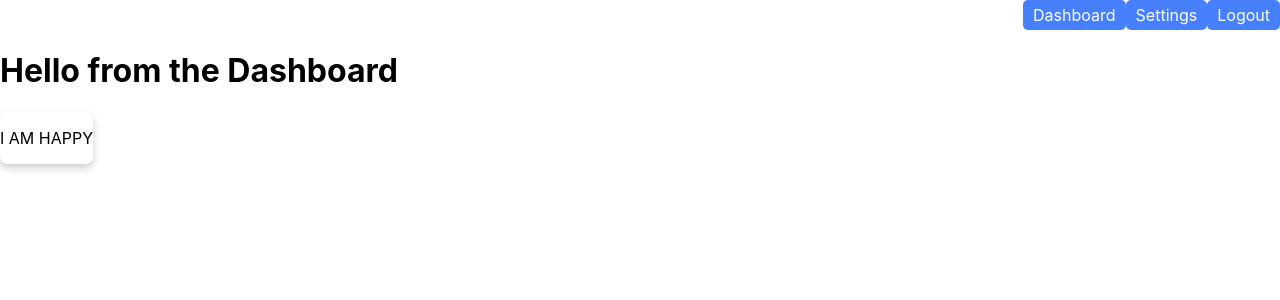
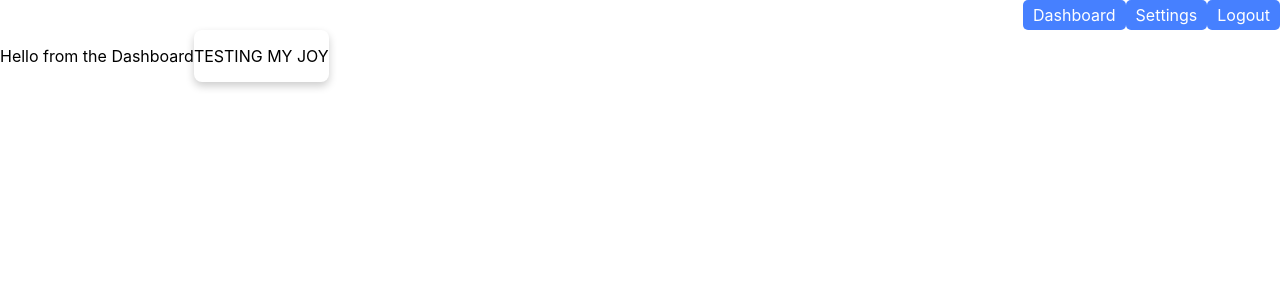
Before and after one commit to Gringo-Grego/error-tracker, a React (Create React App) app: page /dashboard in a window 1280 px wide. Both pictures are taken after typing "Sample", "Sample123" into the empty fields and a click on the button "Login". Shown: the top 300 px of the page. Built offline with nearby package versions, Linux system fonts and the light colour scheme.

Commit message:
themes context can be updated

```diff
--- a/src/App.js
+++ b/src/App.js
@@ -23,7 +23,7 @@ function App() {
       <Router>
         <ThemeContext.Provider value={{theme, setTheme}}>
           <Switch >
-            <ProtectedRoute exact path="/dashboard" component={Dashboard}/>
+            <ProtectedRoute exact path="/dashboard" component={Dashboard} />
             <ProtectedRoute exact path="/settings" component={Settings} />
             <Route exact path="/">
               <Login />
--- a/src/Components/Molecules/Card/card.module.css
+++ b/src/Components/Molecules/Card/card.module.css
@@ -1,11 +1,11 @@
 .card{
-    box-shadow: 0 4px 8px 0 rgba(0,0,0,0.2);
+    box-shadow: 0 4px 8px var(--color-shadow);
   transition: 0.3s;
   display: inline-block;
   border-radius: .5em;
 }
 .card:hover {
-    box-shadow: 0 8px 16px 0 rgba(0,0,0,0.2);
+    box-shadow: 0 8px 16px var(--color-shadow);
   }
 
   /* Add some padding inside the card container */
--- /dev/null
+++ b/src/auth/auth.module.css
@@ -0,0 +1,5 @@
+.main{
+    /* text-align: center; */
+    color:var(--color-font);
+    background-color:var(--color-background)
+}
--- a/src/auth/protected.route.js
+++ b/src/auth/protected.route.js
@@ -1,6 +1,7 @@
 import React from "react";
 import { Route, Redirect } from "react-router-dom";
 import Topnav from "../navigation/Topnav";
+import styles from './auth.module.css'
 // import auth from "./auth";
 
 export const ProtectedRoute = ({
@@ -16,7 +17,7 @@ export const ProtectedRoute = ({
         if (localStorage.getItem("token")) {
           // alert(localStorage.getItem("token"))
         //   if(localStorage.getItem('user')){
-            return <div>
+            return <div className = {styles.main}>
               {hideTopNav?null:<Topnav />}
               <Component {...props} />
               </div>;
--- a/src/styling/Themes.js
+++ b/src/styling/Themes.js
@@ -12,6 +12,8 @@ export const THEMES = {
         '--color-warning': COLORS.YELLOW,
         '--color-background': COLORS.WHITE,
         '--color-font': COLORS.BLACK,
+        '--color-shadow':COLORS.DARK_SHADOW
+
     },
     dark: {
         '--color-danger': COLORS.PINK,
@@ -22,7 +24,8 @@ export const THEMES = {
         '--color-secondary-dark': COLORS.DARK_YELLOW,
         '--color-warning': COLORS.YELLOW,
         '--color-background': COLORS.CHARCOAL,
-        '--color-font': COLORS.WHITE
+        '--color-font': COLORS.WHITE,
+        '--color-shadow':'white'
     }
 
 }
--- a/src/utils/constants.js
+++ b/src/utils/constants.js
@@ -9,5 +9,7 @@ export const COLORS = {
     WHITE_LED:'#ecf0f5',
     PINK:'#ffc0cb',
     BLACK:'#000',
-    CHARCOAL:'#212121'
+    CHARCOAL:'#212121',
+    DARK_SHADOW:'rgba(0,0,0,0.2)',
+    LIGHT_SHADOW:'rgba(0,0,0,0.2)'
 }
--- a/src/views/Dashboard/Dashboard.js
+++ b/src/views/Dashboard/Dashboard.js
@@ -6,14 +6,13 @@ import styles from './Dashboard.module.css';
 
 const Dashboard = () => {
     return (
-        <div className = {styles.main}>
+        <div className={styles.main}>
+            Hello from the Dashboard
+            <Card>
+                <p>TESTING MY JOY</p>
+            </Card>
+        </div>
 
-            <h1>Hello from the Dashboard</h1>
-            <Card>
-                <p>I AM HAPPY</p>
-            </Card>
-
-        </div>
     )
 }
 export default Dashboard;
--- a/src/views/Settings/Settings.js
+++ b/src/views/Settings/Settings.js
@@ -1,13 +1,19 @@
 import React, { useContext } from 'react';
 import Button from '../../Components/Atoms/Button/Button';
 import {ThemeContext} from '../../Contexts/ThemeContext';
-
+import Card from '../../Components/Molecules/Card/Card';
 
 const Settings = ({history})=>{
     const {theme, setTheme} = useContext(ThemeContext);
 return(
 <div>
-        <Button content ='Toggle Theme' onClick={()=>{setTheme(theme==='light'?'dark':'light')}}/>
+        <Button content ='Toggle Theme' onClick={()=>{
+            console.log("THEME: ",theme)
+            setTheme(theme==='light'?'dark':'light')}
+            }/>
+            <Card>
+                <p>TESTING MY JOY</p>
+            </Card>
     </div>
 )}
 export default Settings;
```
Also changed, not shown: 1 other file (tests, documents, lock files or other folders).
